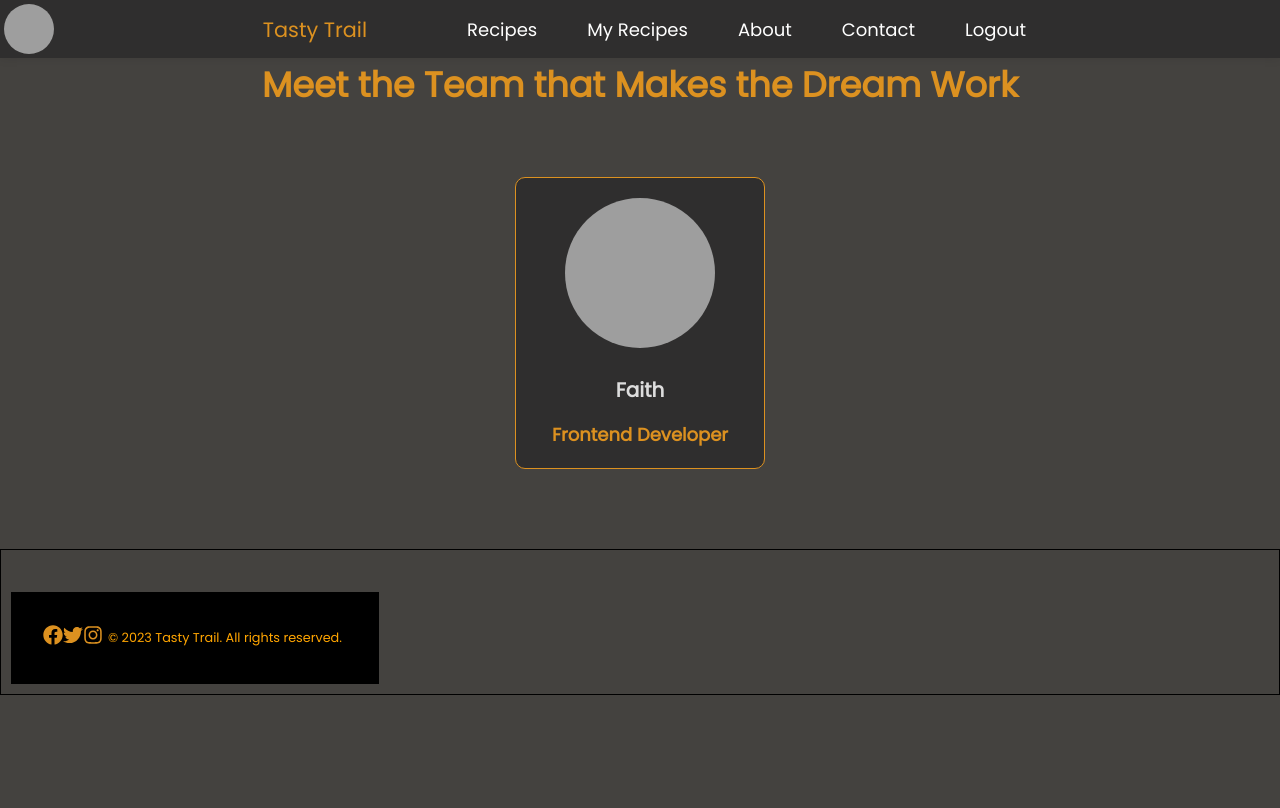
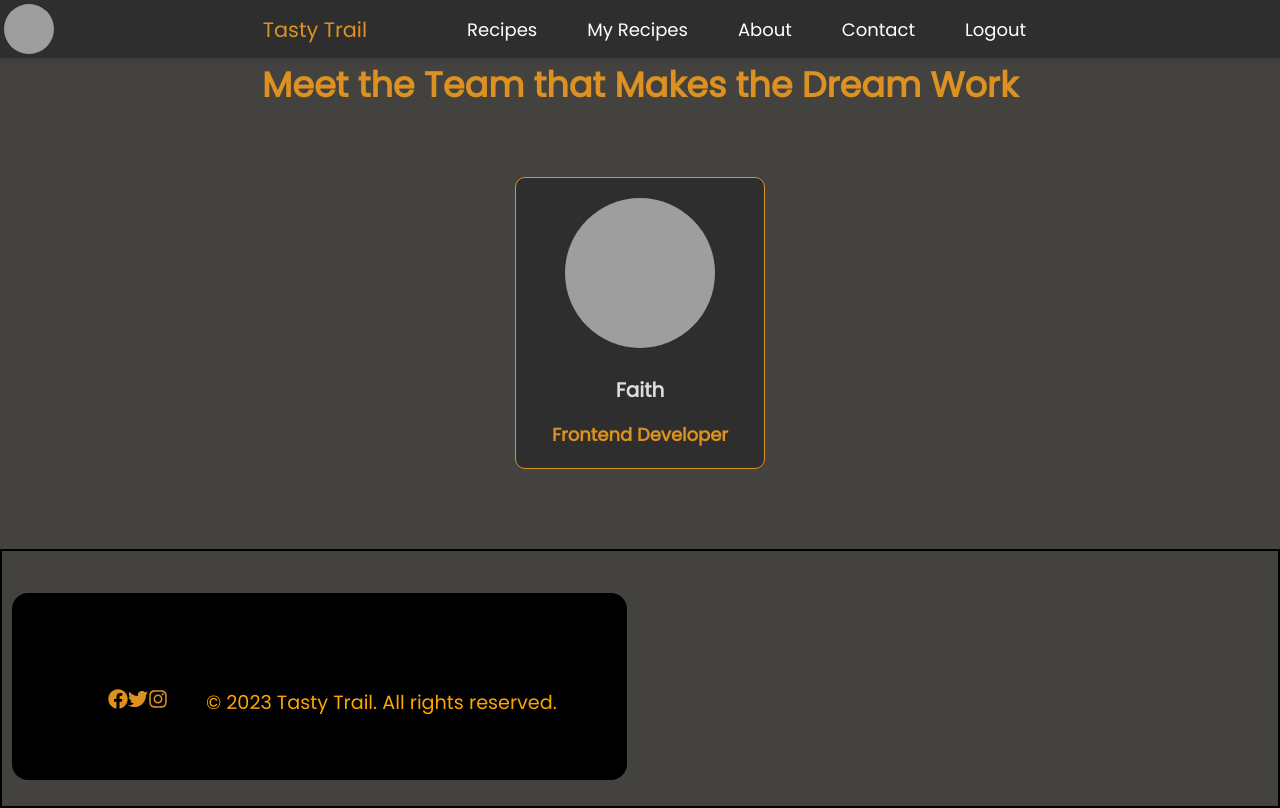
Before and after one commit to prince475/recipe-app, a React (Create React App) app: page /contact in a window 1280 px wide. Built offline with nearby package versions, Linux system fonts and the light colour scheme; grey boxes are pictures that could not be loaded; a web font is replaced by a local one.

Commit message:
Changing the main document footer styling

```diff
--- a/src/components/Footer.js
+++ b/src/components/Footer.js
@@ -21,7 +21,7 @@ const Footer = () => {
 const footerOrientation ={
   position: 'bottom',
   width: '100%',
-  border: '1px solid',
+  border: '0.15rem solid',
   bottom: '10rem',
     display: 'flex',
     padding: '10px'
@@ -37,20 +37,23 @@ const footerStyle = {
   alignItems: 'center',
   backgroundColor: 'black',
   color: 'orange',
-  padding: '2rem',
+  padding: '4rem',
   marginTop: '2rem',
+  marginBottom: '1rem',
   paddingBottom: '2rem',
+  borderRadius: '1rem'
 };
 
 const socialMediaStyle = {
   display: 'flex',
+  padding: '2rem',
   justifyContent: 'center',
   alignItems: 'center',
 };
 
 const copyright = {
-  fontSize: '0.8rem',
-  padding: '5px'
+  fontSize: '1.2rem',
+  padding: '6px'
 };
 
 export default Footer;
```
